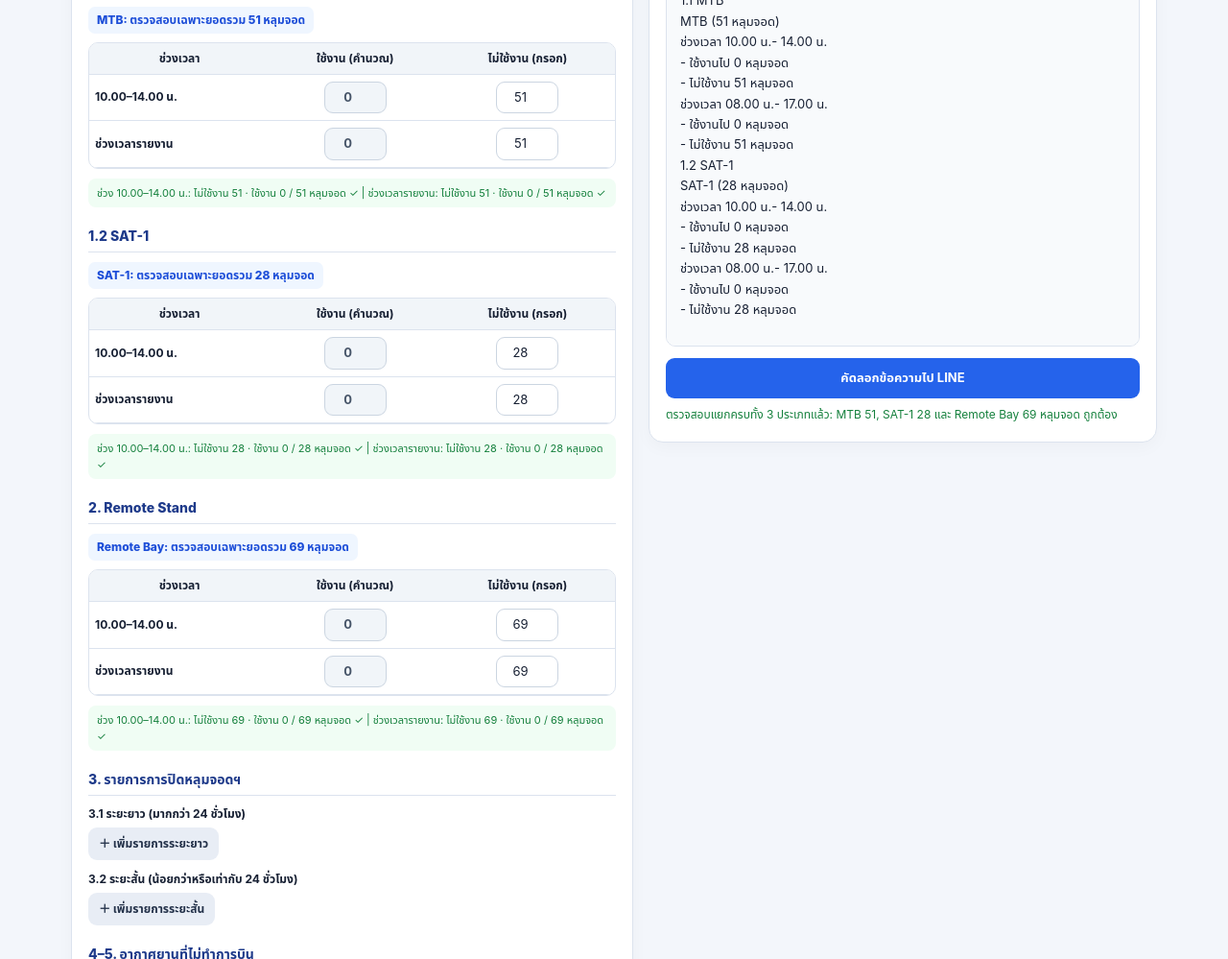
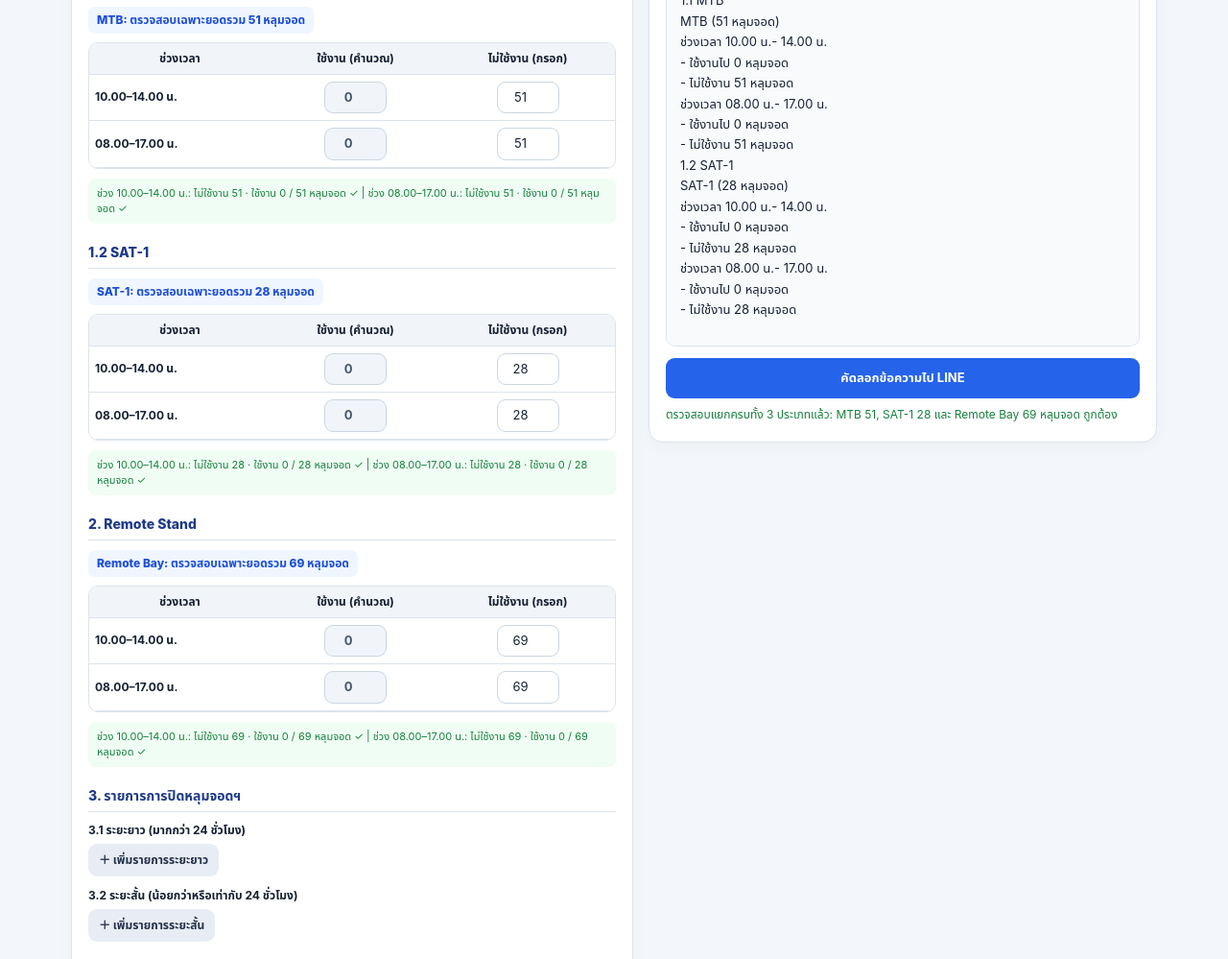
Before and after one commit to maxperzzz/Maxperzzz, a plain HTML site: page index.html in a window 1280 px wide. Shown: the part 448-1447 px from the top of the page at 96% size. Drawn offline with Linux system fonts and the light colour scheme.

Commit message:
Update index.html
อัพเดท เวลา 0800-1700

```diff
--- a/index.html
+++ b/index.html
@@ -39,17 +39,17 @@ table{border-collapse:collapse;width:100%;min-width:440px;font-size:12px}th,td{p
 <div class="section">1.1 MTB</div><div class="total-pill">MTB: ตรวจสอบเฉพาะยอดรวม 51 หลุมจอด</div>
 <div class="tablewrap"><table><thead><tr><th>ช่วงเวลา</th><th>ใช้งาน (คำนวณ)</th><th>ไม่ใช้งาน (กรอก)</th></tr></thead><tbody>
 <tr><td>10.00–14.00 น.</td><td><input id="mtbUsePeak" type="number" min="0" value="45" readonly aria-label="คำนวณอัตโนมัติ"></td><td><input id="mtbFreePeak" type="number" min="0" value="51"></td></tr>
-<tr><td>ช่วงเวลารายงาน</td><td><input id="mtbUseDay" type="number" min="0" value="47" readonly aria-label="คำนวณอัตโนมัติ"></td><td><input id="mtbFreeDay" type="number" min="0" value="51"></td></tr>
+<tr><td class="report-period">08.00–17.00 น.</td><td><input id="mtbUseDay" type="number" min="0" value="47" readonly aria-label="คำนวณอัตโนมัติ"></td><td><input id="mtbFreeDay" type="number" min="0" value="51"></td></tr>
 </tbody></table></div><div id="mtbCheck" class="validation"></div>
 <div class="section">1.2 SAT-1</div><div class="total-pill">SAT-1: ตรวจสอบเฉพาะยอดรวม 28 หลุมจอด</div>
 <div class="tablewrap"><table><thead><tr><th>ช่วงเวลา</th><th>ใช้งาน (คำนวณ)</th><th>ไม่ใช้งาน (กรอก)</th></tr></thead><tbody>
 <tr><td>10.00–14.00 น.</td><td><input id="satUsePeak" type="number" min="0" value="25" readonly aria-label="คำนวณอัตโนมัติ"></td><td><input id="satFreePeak" type="number" min="0" value="28"></td></tr>
-<tr><td>ช่วงเวลารายงาน</td><td><input id="satUseDay" type="number" min="0" value="27" readonly aria-label="คำนวณอัตโนมัติ"></td><td><input id="satFreeDay" type="number" min="0" value="28"></td></tr>
+<tr><td class="report-period">08.00–17.00 น.</td><td><input id="satUseDay" type="number" min="0" value="27" readonly aria-label="คำนวณอัตโนมัติ"></td><td><input id="satFreeDay" type="number" min="0" value="28"></td></tr>
 </tbody></table></div><div id="satCheck" class="validation"></div>
 <div class="section">2. Remote Stand</div><div class="total-pill">Remote Bay: ตรวจสอบเฉพาะยอดรวม 69 หลุมจอด</div>
 <div class="tablewrap"><table><thead><tr><th>ช่วงเวลา</th><th>ใช้งาน (คำนวณ)</th><th>ไม่ใช้งาน (กรอก)</th></tr></thead><tbody>
 <tr><td>10.00–14.00 น.</td><td><input id="remoteUsePeak" type="number" min="0" value="46" readonly aria-label="คำนวณอัตโนมัติ"></td><td><input id="remoteFreePeak" type="number" min="0" value="69"></td></tr>
-<tr><td>ช่วงเวลารายงาน</td><td><input id="remoteUseDay" type="number" min="0" value="63" readonly aria-label="คำนวณอัตโนมัติ"></td><td><input id="remoteFreeDay" type="number" min="0" value="69"></td></tr>
+<tr><td class="report-period">08.00–17.00 น.</td><td><input id="remoteUseDay" type="number" min="0" value="63" readonly aria-label="คำนวณอัตโนมัติ"></td><td><input id="remoteFreeDay" type="number" min="0" value="69"></td></tr>
 </tbody></table></div><div id="remoteCheck" class="validation"></div>
 <div class="section">3. รายการการปิดหลุมจอดฯ</div>
 <div class="field"><label>3.1 ระยะยาว (มากกว่า 24 ชั่วโมง)</label><div id="longList"></div><button type="button" class="add" id="addLong">＋ เพิ่มรายการระยะยาว</button></div>
@@ -90,7 +90,7 @@ $("addShort").addEventListener("click",()=>addClosure("shortList"));
 function setStatus(s){$("status").textContent=s}
 function num(id){return Number($(id).value||0)}
 function checkGroup(prefix,total){
- const rows=[["Peak", "ช่วง 10.00–14.00 น."],["Day","ช่วงเวลารายงาน"]];
+ const rows=[["Peak", "ช่วง 10.00–14.00 น."],["Day","ช่วง 08.00–17.00 น."]];
  let valid=true, messages=[];
  rows.forEach(([suffix,label])=>{
   const free=num(prefix+"Free"+suffix);
@@ -110,7 +110,12 @@ function thaiDate(iso){
  return `${d} ${months[m-1]} ${String(y+543).slice(-2)}`;
 }
 function thaiTime(t){if(!t)return "-";return t.replace(":",".")+" น."}
+function updatePeriodLabels(){
+ const label=`${thaiTime($("start").value).replace(" น.","")}–${thaiTime($("end").value)}`;
+ document.querySelectorAll(".report-period").forEach(el=>el.textContent=label);
+}
 function makeReport(){
+ updatePeriodLabels();
  const start=thaiTime($("start").value),end=thaiTime($("end").value),date=thaiDate($("date").value);
  const allValid=checkGroup("mtb",fixed.mtb)&checkGroup("sat",fixed.sat)&checkGroup("remote",fixed.remote);
  const block=(name,total,prefix)=>[
@@ -193,7 +198,7 @@ function recalculateFromInputs(){
  field.addEventListener("keyup",recalculateFromInputs);
 });
 ["date","start","end","parkedAircraft","tgAircraft"].forEach(id=>{
- $(id).addEventListener("input",()=>setStatus("มีการแก้ไขข้อมูล กดสร้างรายงานเพื่ออัปเดตข้อความ"));
+ $(id).addEventListener("input",()=>{updatePeriodLabels();setStatus("มีการแก้ไขข้อมูล กดสร้างรายงานเพื่ออัปเดตข้อความ")});
 });
 
 recalculateFromInputs();
```
